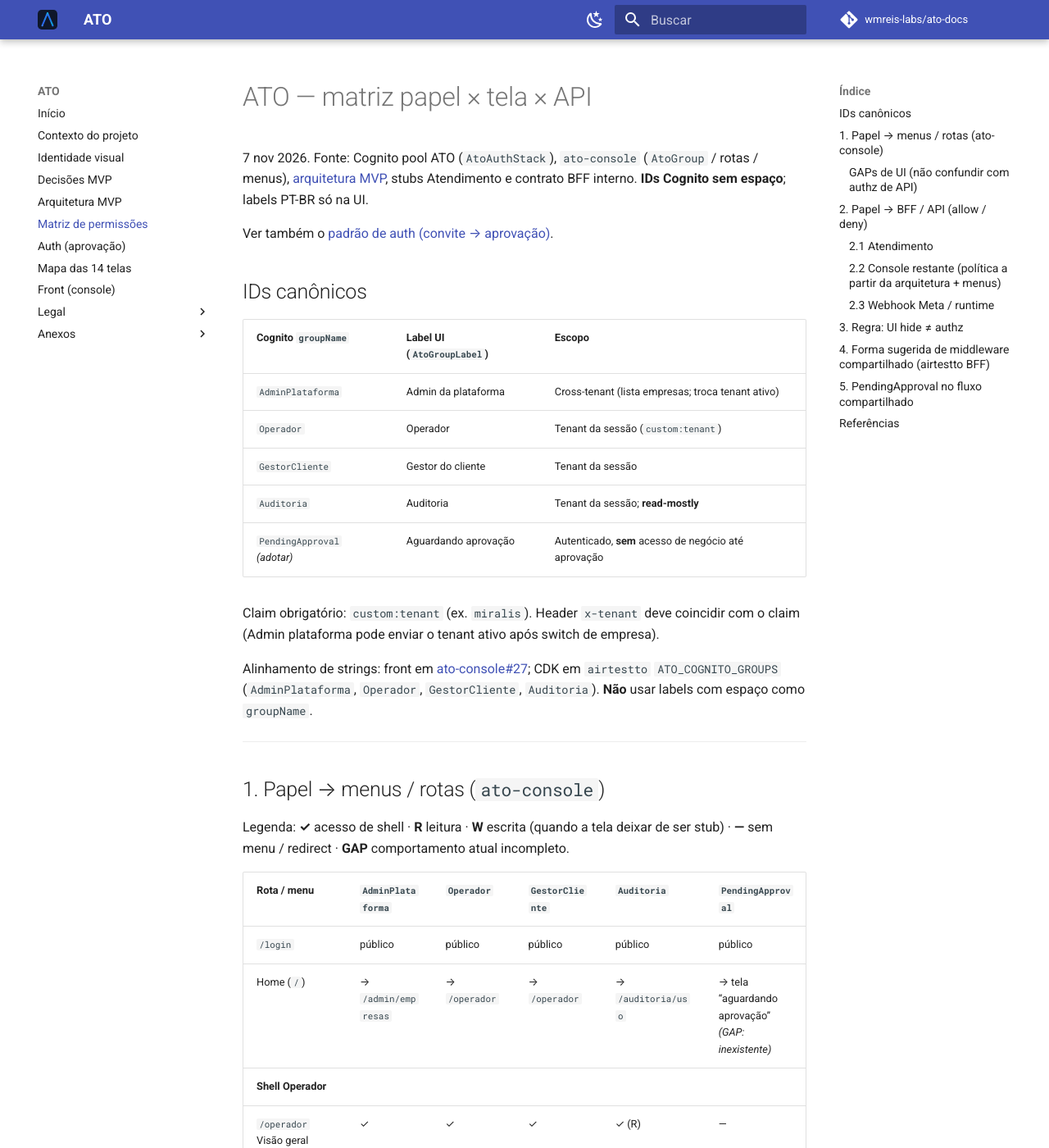
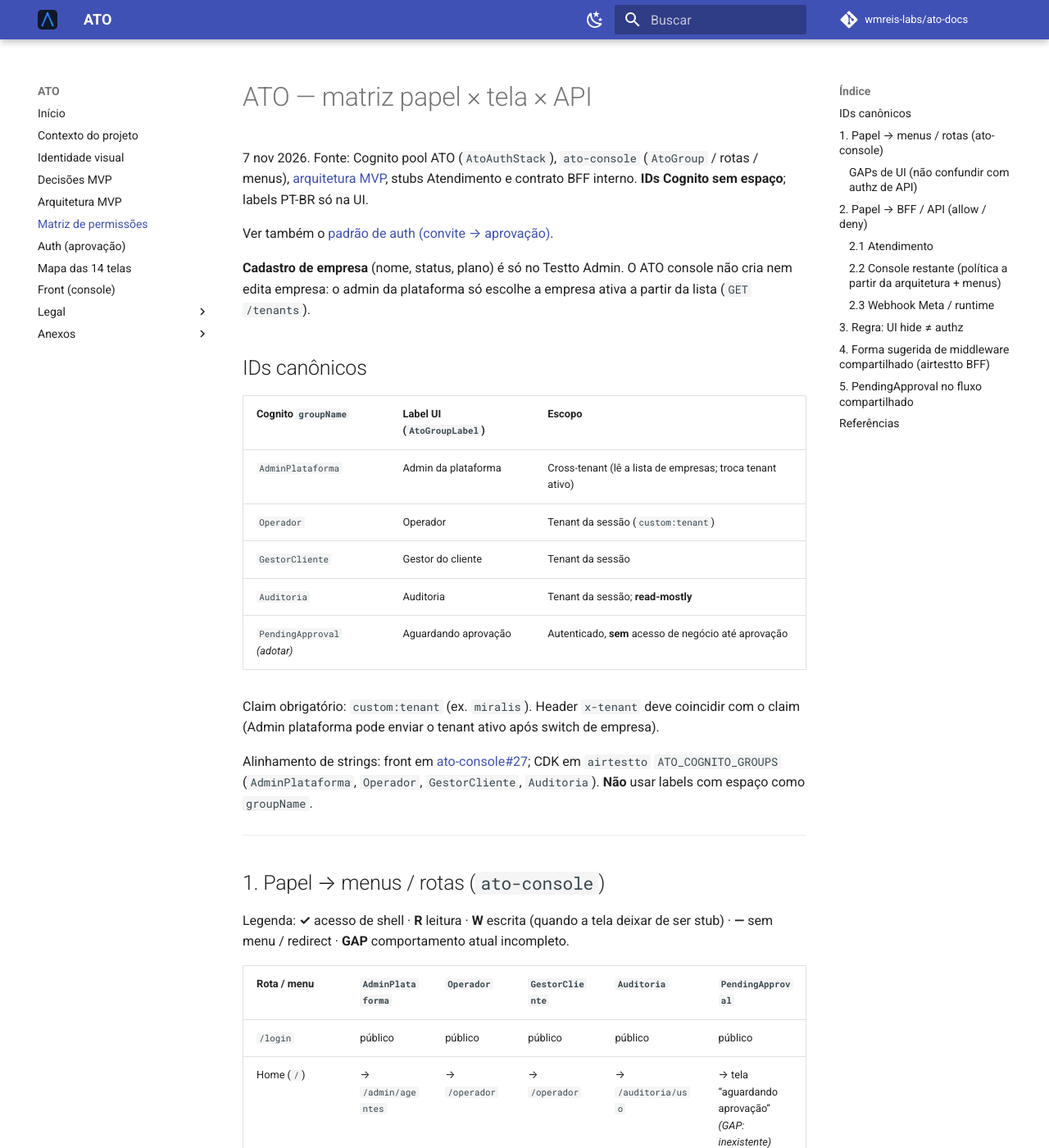
Before and after one commit to wmreis-labs/ato-docs, an MkDocs documentation site: the page built from docs/matriz-permissoes.md, in a window 1280 px wide and 1400 px high. Shown: the whole window at 82% size. Built offline with MkDocs 1.6.1 and Material for MkDocs 9.7.7, drawn with Linux system fonts in a browser that asks for light colours; comment, search, counter and statistics services are not loaded; some of the changed text lies outside the part shown.

Commit message:
docs: cadastro de empresa só no Testto Admin
A matriz de permissões e o mapa de telas tinham a tela Empresas e o
PATCH /tenants/:id no ATO console. Decisão de 2026-11-22: empresa se
cadastra só no Testto Admin; o ATO console só escolhe a empresa ativa
pela lista (GET /tenants).

Closes #5

Co-Authored-By: Claude Opus 5.5 <noreply@anthropic.com>

```diff
--- a/docs/matriz-permissoes.md
+++ b/docs/matriz-permissoes.md
@@ -4,11 +4,13 @@
 
 Ver também o [padrão de auth (convite → aprovação)](auth-approval.md).
 
+**Cadastro de empresa** (nome, status, plano) é só no Testto Admin. O ATO console não cria nem edita empresa: o admin da plataforma só escolhe a empresa ativa a partir da lista (`GET /tenants`).
+
 ## IDs canônicos
 
 | Cognito `groupName` | Label UI (`AtoGroupLabel`) | Escopo |
 | --- | --- | --- |
-| `AdminPlataforma` | Admin da plataforma | Cross-tenant (lista empresas; troca tenant ativo) |
+| `AdminPlataforma` | Admin da plataforma | Cross-tenant (lê a lista de empresas; troca tenant ativo) |
 | `Operador` | Operador | Tenant da sessão (`custom:tenant`) |
 | `GestorCliente` | Gestor do cliente | Tenant da sessão |
 | `Auditoria` | Auditoria | Tenant da sessão; **read-mostly** |
@@ -27,7 +29,7 @@ Legenda: **✓** acesso de shell · **R** leitura · **W** escrita (quando a tel
 | Rota / menu | `AdminPlataforma` | `Operador` | `GestorCliente` | `Auditoria` | `PendingApproval` |
 | --- | --- | --- | --- | --- | --- |
 | `/login` | público | público | público | público | público |
-| Home (`/`) | → `/admin/empresas` | → `/operador` | → `/operador` | → `/auditoria/uso` | → tela “aguardando aprovação” *(GAP: inexistente)* |
+| Home (`/`) | → `/admin/agentes` | → `/operador` | → `/operador` | → `/auditoria/uso` | → tela “aguardando aprovação” *(GAP: inexistente)* |
 | **Shell Operador** | | | | | |
 | `/operador` Visão geral | ✓ | ✓ | ✓ | ✓ (R) | — |
 | `/operador/atendimento` | ✓ W | ✓ W | ✓ W | ✓ R | — |
@@ -36,7 +38,6 @@ Legenda: **✓** acesso de shell · **R** leitura · **W** escrita (quando a tel
 | `/operador/conhecimento` | ✓ | ✓ R | ✓ W *(política)* | ✓ R | — |
 | `/operador/implantacao` | ✓ | ✓ | ✓ | ✓ R | — |
 | **Shell Admin** (`RequireAdminAccess` → só `AdminPlataforma` hoje) | | | | | |
-| `/admin/empresas` | ✓ W | — | — | — | — |
 | `/admin/agentes` (+ `/:agentId`) | ✓ W | — | ✓ W *(GAP: UI não expõe)* | — | — |
 | `/admin/canal-whatsapp` | ✓ W | — | — *(secrets: só Admin)* | — | — |
 | `/admin/integracoes` | ✓ W | — | ✓ R/W tenant *(GAP)* | — | — |
@@ -88,7 +89,7 @@ Rotas ainda não implementadas no package `ato-console-api`; usar estes paths co
 | Método | Path | `AdminPlataforma` | `Operador` | `GestorCliente` | `Auditoria` | Notas |
 | --- | --- | --- | --- | --- | --- | --- |
 | GET | `/tenants` (empresas) | A | D | D | D | Lista cross-tenant |
-| GET/PATCH | `/tenants/:id` | A | D | R próprio tenant * | D | \* Gestor: só o próprio `custom:tenant` |
+| GET | `/tenants/:id` | A | D | R próprio tenant * | D | \* Gestor: só o próprio `custom:tenant`. Edição de empresa só no Testto Admin |
 | GET | `/agents` | A | R | A | R | Filtrado por tenant ativo |
 | POST/PATCH | `/agents`, `/agents/:id` | A | D | A | D | Publish versão = mutação sensível |
 | POST | `/agents/:id/publish` | A | D | A | D | |
```
Also changed, not shown: docs/telas.md (+3 -3 lines).
